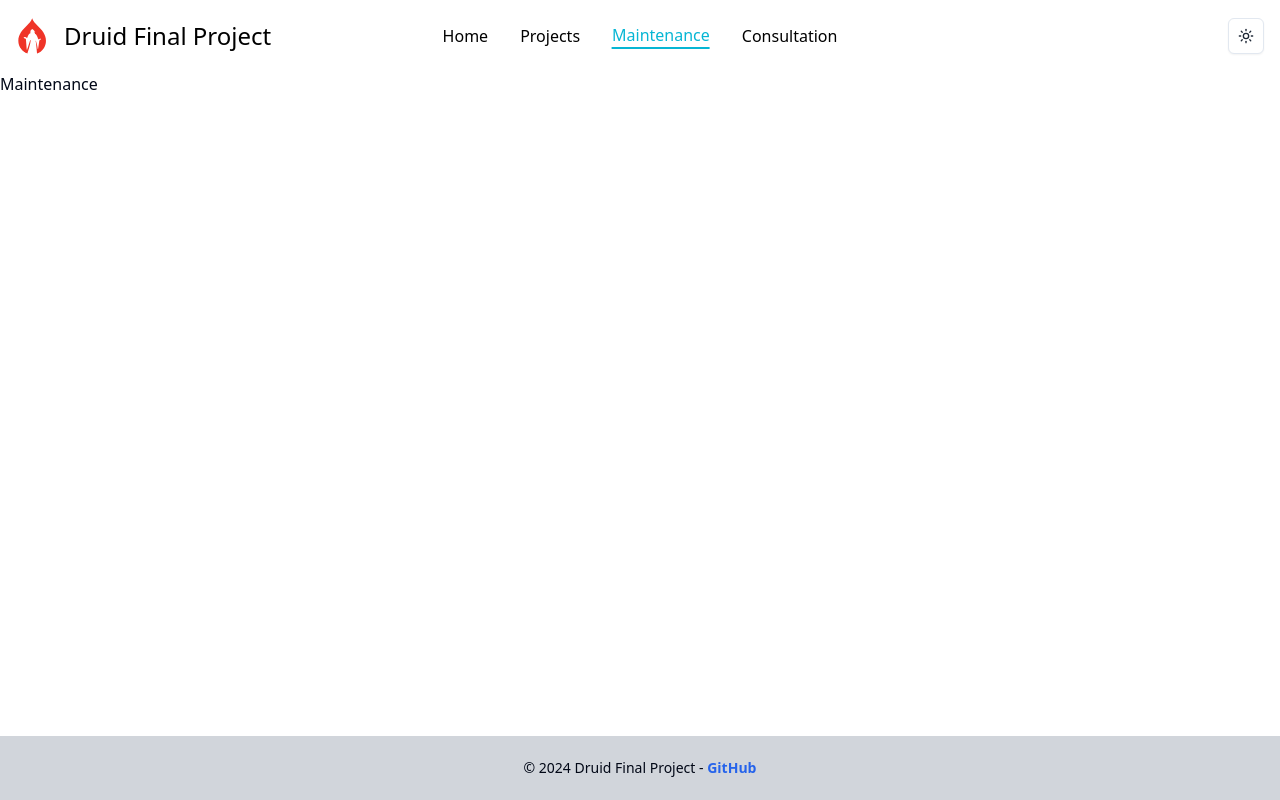
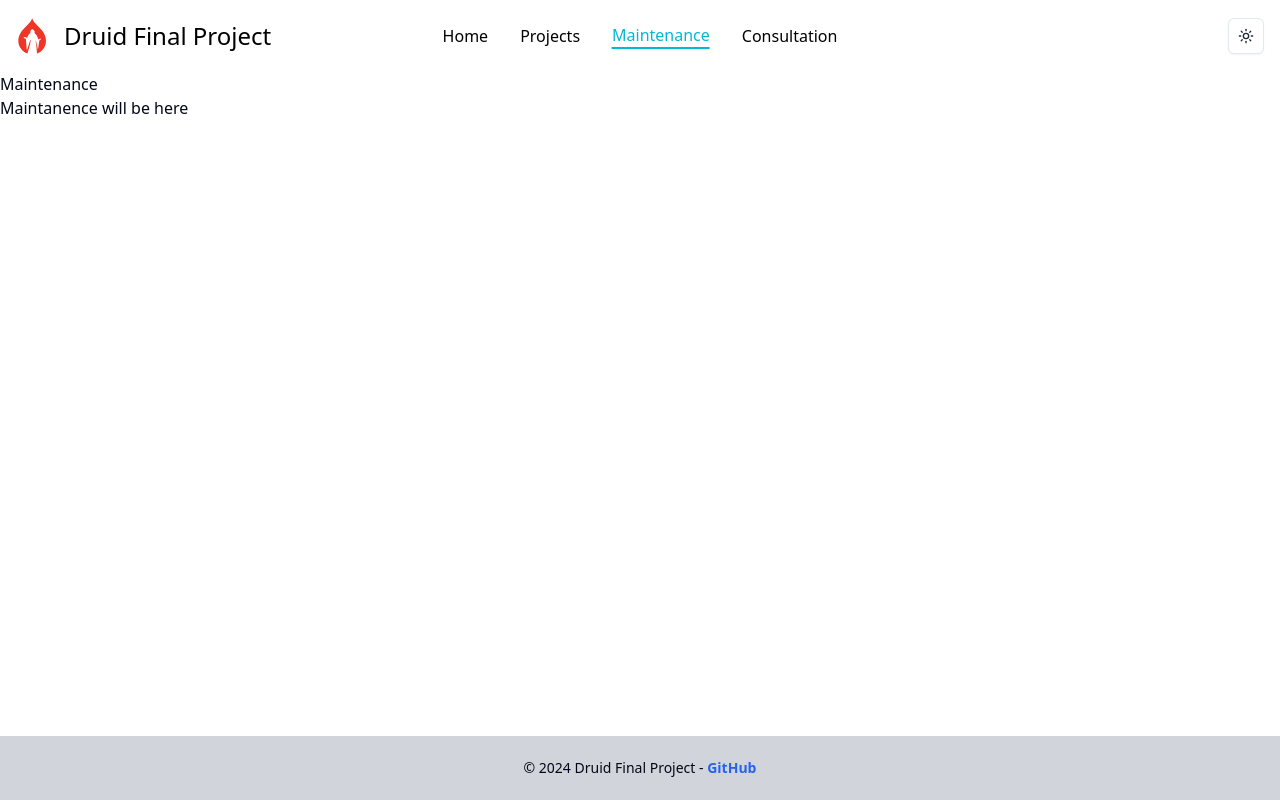
Before and after one commit to ekundayoSO/druid-final-project-team1, a React (Vite) app in the folder client/: page /maintenance in a window 1280 px wide. Built offline with nearby package versions, Linux system fonts and the light colour scheme.

Commit message:
Add title and  paragraph to Maintanence component

```diff
--- a/client/src/components/pages/Maintenance.tsx
+++ b/client/src/components/pages/Maintenance.tsx
@@ -1,7 +1,10 @@
 import React from 'react';
 
 const Maintenance = () => {
-  return <div>Maintenance</div>;
+  return (<div>
+    <h1>Maintenance</h1>
+    <p>Maintanence will be here</p>
+  </div>)
 };
 
 export default Maintenance;
```
